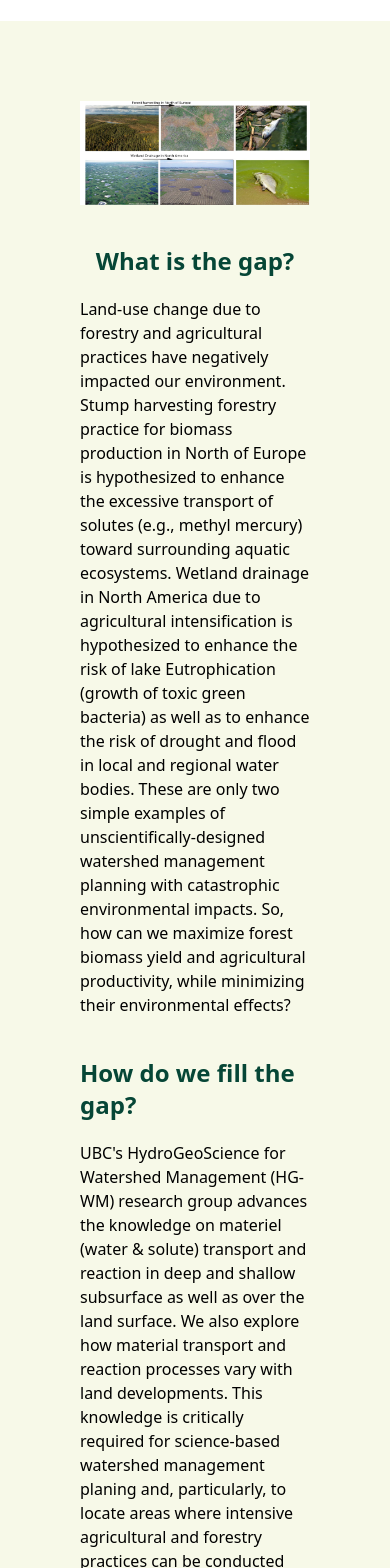
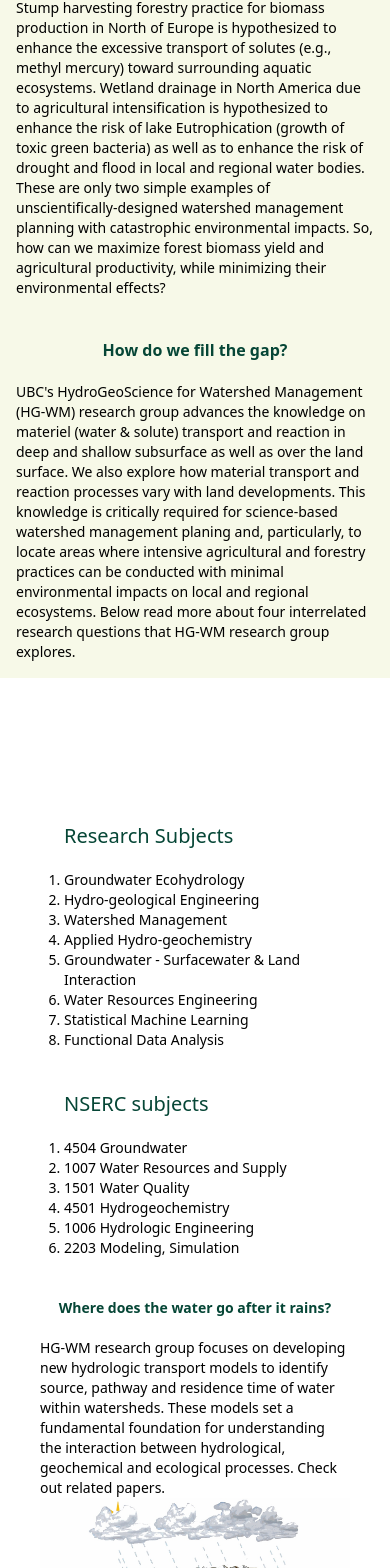
Before and after one commit to hgswmrg/HydroGeoScience, a Next.js app: page /research in a window 390 px wide. Shown: the part 431-1999 px from the top of the page. Built offline with nearby package versions, Linux system fonts and the light colour scheme.

Commit message:
version 1.3 responsiveness modifications

```diff
--- a/app/contact/page.jsx
+++ b/app/contact/page.jsx
@@ -26,11 +26,11 @@ const ContactForm = () => {
 
 
   return (
-    <div className="flex">
-      <div className="w-1/2 p-36">
+    <div className="flex flex-col md:flex-row">
+      <div className="w-1/2 p-36 hidden sm:block">
       <Image className="pt-12" src="/assets/logo.png" width={500} height={400} alt="Card Image" layout="responsive" />
       </div>
-    <form className="max-w-md w-1/2 my-24" onSubmit={handleSubmit}>
+    <form className="max-w-md w-full p-10 md:p-0 md:w-1/2 md:my-24" onSubmit={handleSubmit}>
         <div className="my-10">
             <p className="text-4xl font-bold pb-2 text-primary-darkgreen">Contact Us</p>
         </div>
--- a/app/jobs/page.jsx
+++ b/app/jobs/page.jsx
@@ -12,24 +12,24 @@ export default async function Jobs () {
   };
 
   return (
-    <section className="w-full flex flex-col items-start px-20 mb-20">
-      <div className="mt-32 w-full h-full flex flex-col p-5">
-        <p className="font-bold text-5xl text-primary-darkgreen">
+    <section className="w-full flex flex-col items-start px-5 md:px-20 mb-20">
+      <div className="mt-20 md:mt-32 w-full h-full flex flex-col md:p-5">
+        <p className="font-bold text-2xl md:text-5xl text-primary-darkgreen">
           Opportunities at our Lab
         </p>
-        <p className="font-normal text-base mt-5 text-black">
+        <p className="font-normal text-sm md:text-base mt-5 text-black">
           {textforgroup}
         </p>
       </div>
-      <div className="p-5 w-full">
-        <p className="text-3xl font-semibold text-primary-darkgreen">
+      <div className="md:p-5 w-full mt-10 md:mt-0">
+        <p className="text-xl md:text-3xl font-semibold text-primary-darkgreen">
           Postdoctoral Opportunities
         </p>
         <hr className="mt-2 w-full h-0.5 bg-primary-darkblue" />
       </div>
       <div className="flex mt-5 w-full flex-col items-start">
         {filteredJobsData('postdoctor').map((jobsItem) => (
-          <div key={jobsItem._id} className="jobs-card bg-primary-lightgreen w-full m-4 p-5">
+          <div key={jobsItem._id} className="jobs-card bg-primary-lightgreen w-full md:m-4 mb-4 p-5">
             <h2 className="text-xl font-bold">{jobsItem.title}</h2>
             <p className="text-base">{jobsItem.description}</p>
             <Link href={jobsItem.link} className="text-primary-darkgreen">
@@ -38,15 +38,15 @@ export default async function Jobs () {
           </div>
         ))}
       </div>
-      <div className="p-5 w-full">
-        <p className="text-3xl font-semibold text-primary-darkgreen">
+      <div className="md:p-5 w-full">
+        <p className="text-xl md:text-3xl  font-semibold text-primary-darkgreen">
           Graduate Opportunities
         </p>
         <hr className="mt-2 w-full h-0.5 bg-primary-darkblue" />
       </div>
       <div className="flex mt-5 w-full flex-col items-start">
         {filteredJobsData('graduate').map((jobsItem) => (
-          <div key={jobsItem._id} className="jobs-card bg-primary-lightgreen w-full m-4 p-5">
+          <div key={jobsItem._id} className="jobs-card bg-primary-lightgreen w-full md:m-4 mb-4 p-5">
             <h2 className="text-xl font-bold">{jobsItem.title}</h2>
             <p className="text-base">{jobsItem.description}</p>
             <Link href={jobsItem.link} className="text-primary-darkgreen">
@@ -55,15 +55,15 @@ export default async function Jobs () {
           </div>
         ))}
       </div>
-      <div className="p-5 w-full">
-        <p className="text-3xl font-semibold text-primary-darkgreen">
+      <div className="md:p-5 w-full">
+        <p className="text-xl md:text-3xl font-semibold text-primary-darkgreen">
           Undergraduate Opportunities
         </p>
         <hr className="mt-2 w-full h-0.5 bg-primary-darkblue" />
       </div>
       <div className="flex mt-5 w-full flex-col items-start">
         {filteredJobsData('undergraduate').map((jobsItem) => (
-          <div key={jobsItem._id} className="jobs-card bg-primary-lightgreen w-full m-4 p-5">
+          <div key={jobsItem._id} className="jobs-card bg-primary-lightgreen w-full md:m-4 mb-4 p-5">
             <h2 className="text-xl font-bold">{jobsItem.title}</h2>
             <p className="text-base">{jobsItem.description}</p>
             <Link href={jobsItem.link} className="text-primary-darkgreen">
@@ -72,15 +72,15 @@ export default async function Jobs () {
           </div>
         ))}
       </div>
-      <div className="p-5 w-full">
-        <p className="text-3xl font-semibold text-primary-darkgreen">
+      <div className="md:p-5 w-full">
+        <p className="text-xl md:text-3xl font-semibold text-primary-darkgreen">
           Research Assistants
         </p>
         <hr className="mt-2 w-full h-0.5 bg-primary-darkblue" />
       </div>
       <div className="flex mt-5 w-full flex-col items-start">
         {filteredJobsData('research-assistant').map((jobsItem) => (
-          <div key={jobsItem._id} className="jobs-card bg-primary-lightgreen w-full m-4 p-5">
+          <div key={jobsItem._id} className="jobs-card bg-primary-lightgreen w-full md:m-4 mb-4 p-5">
             <h2 className="text-xl font-bold">{jobsItem.title}</h2>
             <p className="text-base">{jobsItem.description}</p>
             <Link href={jobsItem.link} className="text-primary-darkgreen">
--- a/app/news/page.jsx
+++ b/app/news/page.jsx
@@ -10,18 +10,18 @@ export default async function News() {
 
 
   return (
-    <section className="w-full flex flex-col items-start px-20 mb-20">
-      <div className="mt-40 w-full h-full flex flex-col p-5">
-        <p className="font-bold text-5xl mb-5 text-primary-darkgreen">
+    <section className="w-full flex flex-col items-start mx-auto md:px-20 mb-20">
+      <div className="mt-20 md:mt-40 w-full h-full flex flex-col p-5">
+        <p className="font-bold text-2xl md:text-5xl mb-5 text-primary-darkgreen">
           Latest News
         </p>
 
       </div>
-      <div className="flex mt-10 w-full  flex-col items-start">
+      <div className="flex md:mt-10 w-full  flex-col items-start">
           {newsData.map((newsItem, index) => (
             <div key={index} className="news-card bg-primary-lightgreen w-full m-4 p-5">
-              <h2 className="text-xl font-bold">{newsItem.title}</h2>
-              <p className="text-base">{newsItem.description}</p>
+              <h2 className="text-base md:text-xl font-bold">{newsItem.title}</h2>
+              <p className="text-sm md:text-base">{newsItem.description}</p>
               <Link href="" className="text-primary-darkgreen">
                 Read More
               </Link>
--- a/app/research/page.jsx
+++ b/app/research/page.jsx
@@ -7,15 +7,15 @@ const Research = () => {
   return (
     <section className="w-full flex flex-col items-center">
 
-      <div className="mt-40 w-full h-full flex flex-col items-center">
-        <p className="font-bold text-2xl md:text-5xl mb-5 text-primary-darkgreen">
+      <div className="mt-20 md:mt-40 w-full h-full flex flex-col items-center">
+        <p className="font-bold text-sm  md:text-5xl mb-2 md:mb-5 text-primary-darkgreen">
           Towards Science-Based Forest & Agricultural
         </p>
-        <p className="font-bold text-2xl md:text-5xl mb-36 text-primary-darkgreen">
+        <p className="flex font-bold text-sm  md:text-5xl md:mb-36 items-center text-primary-darkgreen">
           Management With Minimal Environmental Impact
         </p>
         <div className="flex justify-center pb-36">
-          <div className="flex flex-col p-20 bg-primary-lightgreen items-center">
+          <div className="flex flex-col p-4 md:p-20 bg-primary-lightgreen items-center">
             <div className="w-full mb-10">
             <Image
               src="/assets/Research_Photo4.jpeg"
@@ -27,16 +27,16 @@ const Research = () => {
             />
             </div>
 
-            <p className="text-2xl items-center font-bold text-primary-darkgreen">
+            <p className="text-base md:text-2xl items-center font-bold text-primary-darkgreen">
               What is the gap?
             </p>
-            <p className="max-w-5xl text-base mt-5 font-light">
+            <p className="max-w-5xl text-sm md:text-base mt-5 font-light">
               Land-use change due to forestry and agricultural practices have negatively impacted our environment. Stump harvesting forestry practice for biomass production in North of Europe is hypothesized to enhance the excessive transport of solutes (e.g., methyl mercury) toward surrounding aquatic ecosystems. Wetland drainage in North America due to agricultural intensification is hypothesized to enhance the risk of lake Eutrophication (growth of toxic green bacteria) as well as to enhance the risk of drought and flood in local and regional water bodies. These are only two simple examples of unscientifically-designed watershed management planning with catastrophic environmental impacts. So, how can we maximize forest biomass yield and agricultural productivity, while minimizing their environmental effects?
             </p>
-            <p className="text-2xl mt-10 items-center font-bold text-primary-darkgreen">
+            <p className="text-base md:text-2xl mt-10 items-center font-bold text-primary-darkgreen">
               How do we fill the gap?
             </p>
-            <p className="max-w-5xl text-base mt-5 font-light">
+            <p className="max-w-5xl text-sm md:text-base mt-5 font-light">
               UBC's HydroGeoScience for Watershed Management (HG-WM) research group advances the knowledge on materiel (water & solute) transport and reaction in deep and shallow subsurface as well as over the land surface. We also explore how material transport and reaction processes vary with land developments. This knowledge is critically required for science-based watershed management planing and, particularly, to locate areas where intensive agricultural and forestry practices can be conducted with minimal environmental impacts on local and regional ecosystems. Below read more about four interrelated research questions that HG-WM research group explores.
             </p>
           </div>
@@ -45,8 +45,8 @@ const Research = () => {
       </div>
       <div className="flex flex-col md:flex-row items-start md:items-center">
         <div className="md:w-1/2 mx-16 ">
-          <p className="text-3xl text-primary-darkgreen">Research Subjects</p>
-          <ol className="text-base mt-5 font-light list-decimal">
+          <p className="text-xl md:text-3xl text-primary-darkgreen">Research Subjects</p>
+          <ol className="text-sm md:text-base mt-5 font-light list-decimal">
             <li>Groundwater Ecohydrology</li>
             <li>Hydro-geological Engineering</li>
             <li>Watershed Management</li>
@@ -58,8 +58,8 @@ const Research = () => {
           </ol>
         </div>
         <div className="md:w-1/2 ml-16 mt-10 md:mt-0 ">
-          <p className="text-3xl text-primary-darkgreen">NSERC subjects</p>
-          <ol className="text-base mt-5 font-light list-decimal">
+          <p className="text-xl md:text-3xl text-primary-darkgreen">NSERC subjects</p>
+          <ol className="text-sm md:text-base mt-5 font-light list-decimal">
             <li>4504 Groundwater</li>
             <li>1007 Water Resources and Supply</li>
             <li>1501 Water Quality</li>
@@ -69,7 +69,7 @@ const Research = () => {
           </ol>
         </div>
       </div>
-      <div className="my-20 mx-36">
+      <div className="md:my-20 mx-10 mt-10 md:mt-0 md:mx-36">
         <ResearchCard heading="Where does the water go after it rains?"
           text= "HG-WM research group focuses on developing new hydrologic transport models to identify source, pathway and residence time of water within watersheds. These models set a fundamental foundation for understanding the interaction between hydrological, geochemical and ecological processes. Check out related papers."
           imageSrc="/assets/research1.jpg"
--- a/app/team/page.jsx
+++ b/app/team/page.jsx
@@ -29,7 +29,7 @@ export default async function Team () {
   };
 
   return (
-    <section className="w-full flex flex-col items-start mb-20">
+    <section className="w-full flex flex-col items-center md:items-start mb-20">
          <div className="relative w-full pb-96">
         <Image
           src="/assets/TeamImage.png"
--- a/components/CardCenter.jsx
+++ b/components/CardCenter.jsx
@@ -3,9 +3,9 @@
 const CardCenter = ({ heading, text }) => {
   return (
     <div className="flex items-center ">
-      <div className="flex flex-col items-center w-full mt-20 px-20">
-        <p className="text-3xl text-primary-darkgreen">{heading}</p>
-        <p className="text-base  mt-5 font-light">{text}</p>
+      <div className="flex flex-col items-center w-full mt-20 px-4 md:px-20">
+        <p className="text-xl md:text-3xl text-primary-darkgreen">{heading}</p>
+        <p className="text-sm md:text-base  mt-5 font-light">{text}</p>
       </div>
     </div>
   );
--- a/components/CardLeft.jsx
+++ b/components/CardLeft.jsx
@@ -3,7 +3,7 @@ import Image from "next/legacy/image";
 const CardLeft = ({ imageSrc, heading, text }) => {
   return (
     <div className="flex flex-col md:flex-row ">
-      <div className="md:w-1/2 h-500 ml-28 mr-16 my-10 md:pr-20">
+      <div className="md:w-1/2 h-500 m-12 md:ml-28 mr-16 my-10 md:pr-20">
         <Image className="pt-12" src={imageSrc} width={500} height={400} alt="Card Image" layout="responsive" />
       </div>
       <div className="w-full md:w-1/2 flex flex-col justify-center items-center p-5 md:items-start md:pr-12">
--- a/components/NewsAndTweets.jsx
+++ b/components/NewsAndTweets.jsx
@@ -33,7 +33,7 @@ export default async function NewsAndTweets() {
           </div>
         </div>
       </div>
-      <div className="w-full md:w-1/2 h-500 mx-20 mb-20 md:mb-0">
+      <div className="w-full md:w-1/2 h-500 mx-20 mb-20 md:mb-0 p-10 md:p-0">
       <p className="text-xl md:text-3xl font-medium mb-4 text-primary-darkgreen">Recent Tweets</p>
         <div className="tweets">
           <TwitterTimelineEmbed
--- a/components/ResearchCard.jsx
+++ b/components/ResearchCard.jsx
@@ -2,12 +2,12 @@ import Image from "next/legacy/image";
 
 const ResearchCard = ({ imageSrc, heading, text }) => {
   return (
-    <div className="flex flex-col md:flex-row ">
-      <div className="w-1/2 flex flex-col justify-center ">
-        <p className="text-2xl font-semibold text-primary-darkgreen">{heading}</p>
-        <p className="text-base mt-5 font-light">{text}</p>
+    <div className="flex flex-col md:flex-row mb-10 md:mb-0 ">
+      <div className="w-full md:w-1/2 flex flex-col justify-center items-center md:items-start">
+        <p className="text-sm md:text-2xl font-semibold text-primary-darkgreen">{heading}</p>
+        <p className="text-sm mt-5 font-light">{text}</p>
       </div>
-      <div className="w-1/2 mx-20 my-10 p-10">
+      <div className="w-full md:w-1/2 md:mx-20 md:my-10 md:p-10">
         <Image className="pt-12" src={imageSrc} width={150} height={100} alt="Card Image"  layout="responsive" />
       </div>
     </div>
```
